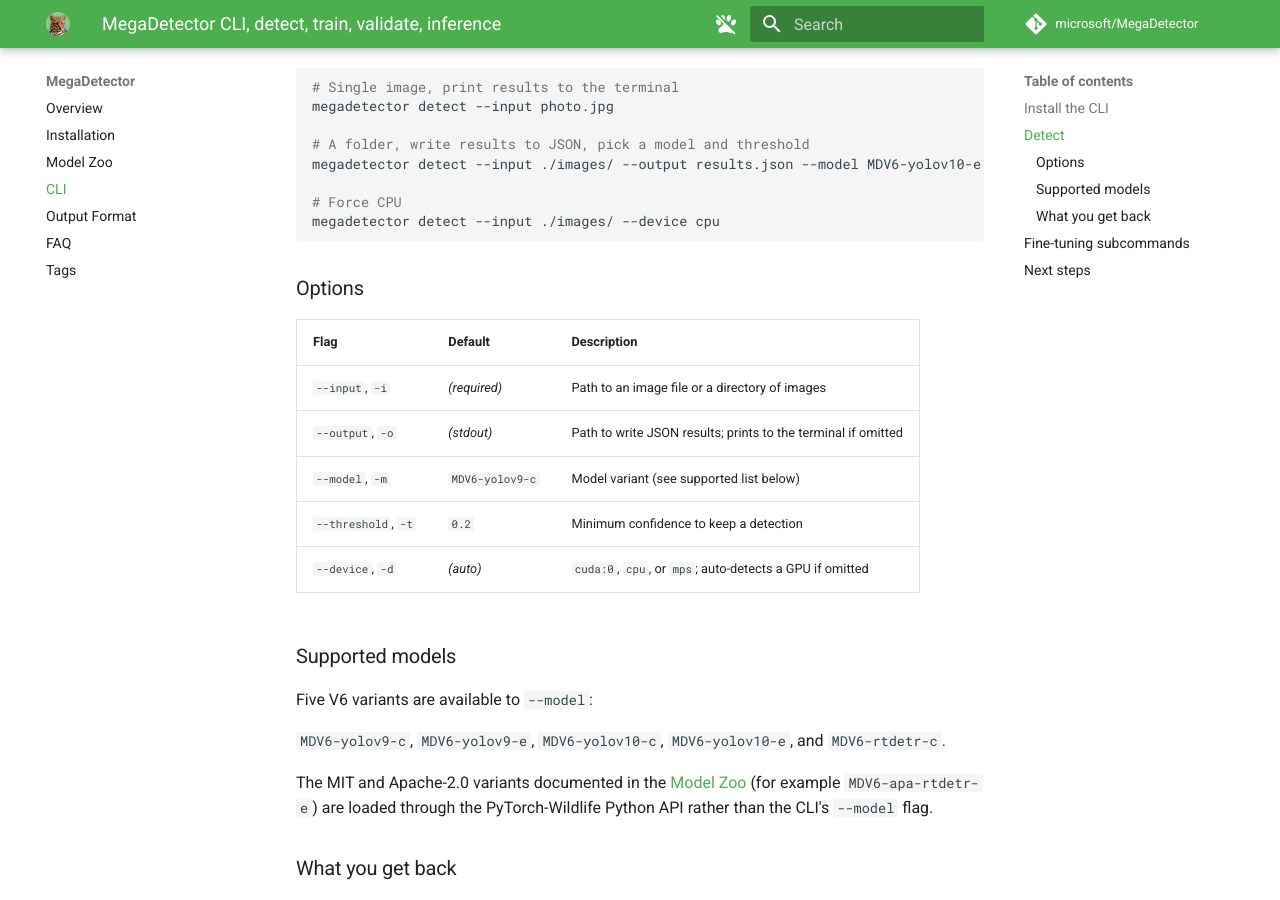
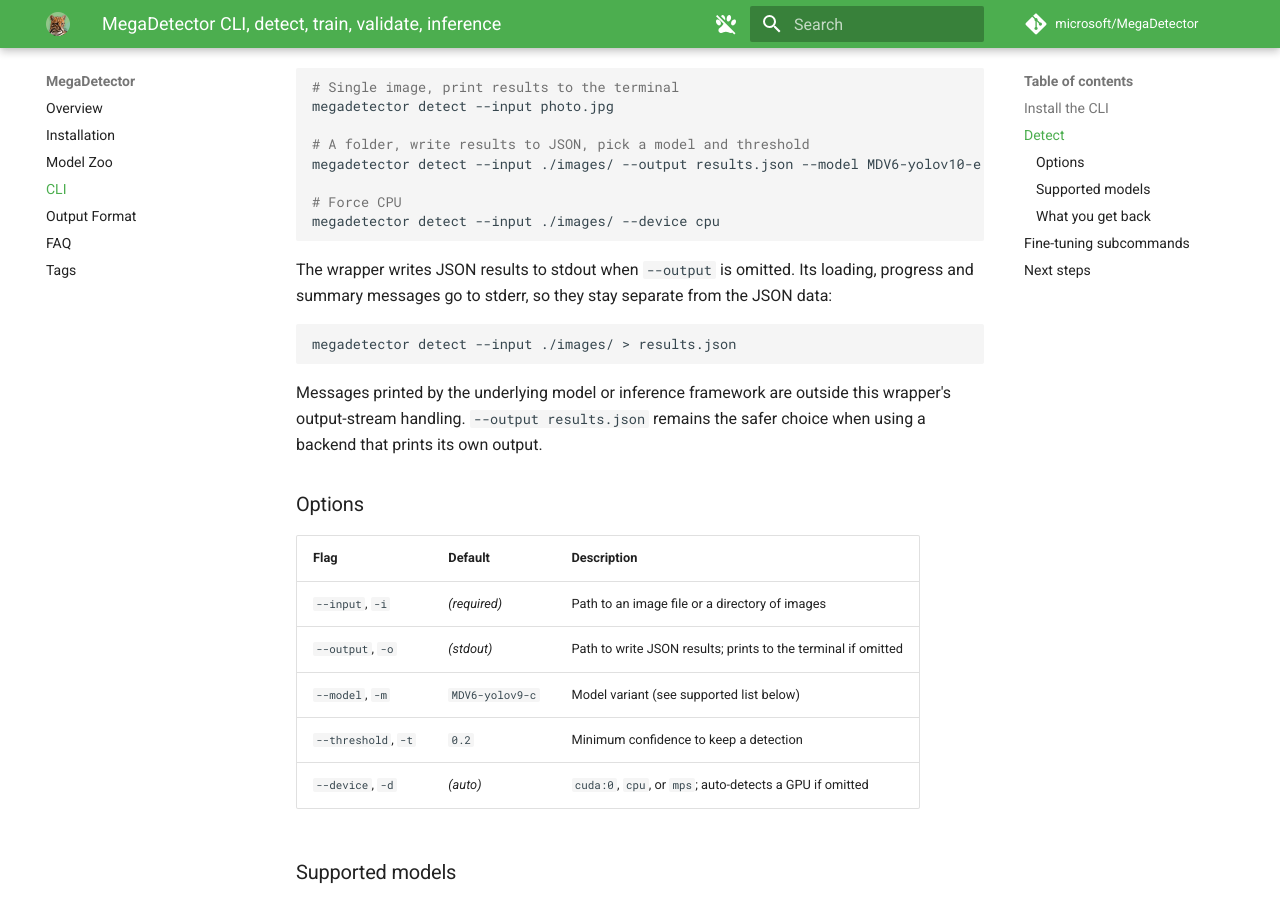
Before and after one commit to microsoft/MegaDetector, an MkDocs documentation site: the page built from docs/cli.md, in a window 1280 px wide and 900 px high, scrolled down 703 px. Built offline with MkDocs 1.6.1 and Material for MkDocs 9.7.7, drawn with Linux system fonts in a browser that asks for light colours; comment, search, counter and statistics services are not loaded.

Commit message:
Document wrapper JSON stdout and backend logging limits

````diff
--- a/docs/cli.md
+++ b/docs/cli.md
@@ -44,6 +44,18 @@
 megadetector detect --input ./images/ --device cpu
 ```
 
+The wrapper writes JSON results to stdout when `--output` is omitted. Its
+loading, progress and summary messages go to stderr, so they stay separate
+from the JSON data:
+
+```bash
+megadetector detect --input ./images/ > results.json
+```
+
+Messages printed by the underlying model or inference framework are outside
+this wrapper's output-stream handling. `--output results.json` remains the
+safer choice when using a backend that prints its own output.
+
 ### Options
 
 | Flag | Default | Description |
````
